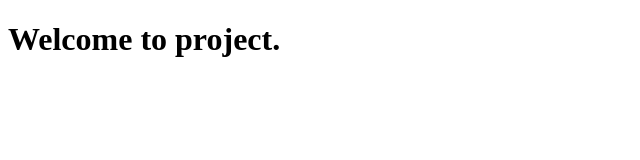
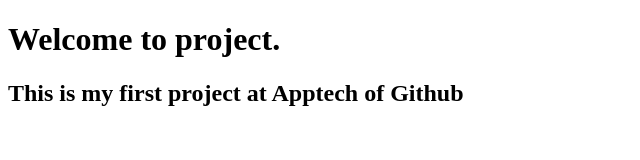
Before and after one commit to Abdullah-k/dev-ops, a plain HTML site: page index.html in a window 1280 px wide. Shown: the whole page, without its empty margins (0-640 px from the left). Drawn offline with Linux system fonts and the light colour scheme.

Commit message:
Update index.html

```diff
--- a/index.html
+++ b/index.html
@@ -7,6 +7,7 @@
 </head>
 <body>
     <h1>Welcome to project.</h1>
+    <h2>This is my first project at Apptech of Github</h2>
 
 </body>
 </html>
```
